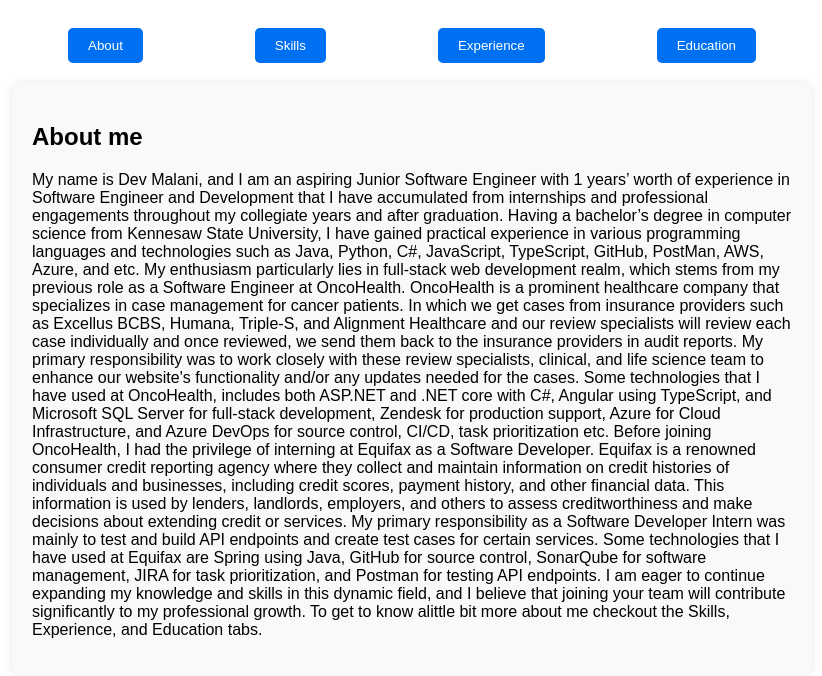
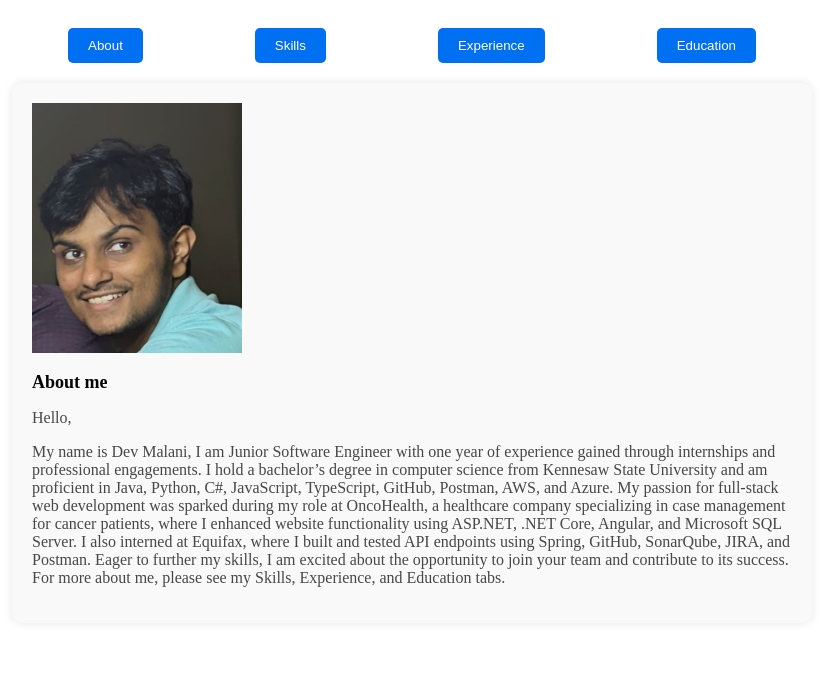
Before and after one commit to dmalani256/portfolio_dev_malani, a Next.js app: page / in a window 1280 px wide. Shown: the top 676 px of the page, without its empty margins (228-1050 px from the left). Built offline with nearby package versions, Linux system fonts and the light colour scheme.

Commit message:
New changes for styling purposes

```diff
--- /dev/null
+++ b/app/About.js
@@ -0,0 +1,27 @@
+import style from "./home.module.css";
+import Image from "next/image";
+import about_img from "./snipping.jpg";
+const About = () => (
+  <div>
+    <Image src={about_img} alt="About me image" width={210} height={250} />
+    <h2 className={style.h2}>About me</h2>
+    <p className={style.p}>Hello, </p>
+    <p className={style.p}>
+      My name is Dev Malani, I am Junior Software Engineer with one year
+      of experience gained through internships and professional engagements. I
+      hold a bachelor’s degree in computer science from Kennesaw State
+      University and am proficient in Java, Python, C#, JavaScript, TypeScript,
+      GitHub, Postman, AWS, and Azure. My passion for full-stack web development
+      was sparked during my role at OncoHealth, a healthcare company
+      specializing in case management for cancer patients, where I enhanced
+      website functionality using ASP.NET, .NET Core, Angular, and Microsoft SQL
+      Server. I also interned at Equifax, where I built and tested API endpoints
+      using Spring, GitHub, SonarQube, JIRA, and Postman. Eager to further my
+      skills, I am excited about the opportunity to join your team and
+      contribute to its success. For more about me, please see my Skills,
+      Experience, and Education tabs.
+    </p>
+  </div>
+);
+
+export default About;
--- a/app/components/Experience.js
+++ b/app/Experience.js
@@ -1,38 +1,39 @@
+import style from "./home.module.css";
 const Experience = () => (
     <div>
-      <h2>Work Experience</h2>
-      <div class="experience">
-        <h3>Experience 1</h3>
-        <p class="company">Company: OncoHealth</p>
-        <p>Location: Atlanta, GA</p>
-        <p>Position: Software Engineer</p>
-        <p>Duration: August 2023 - December 2023</p>
-        <p>Description/responsibilities: </p>
-        <ul>
-          <li>
+      <h2 className={style.h2}>Work Experience</h2>
+      <div class="experience" className={style.div}>
+        <h3 className={style.h3}>Experience 1</h3>
+        <p class="company" className={style.p}>Company: OncoHealth</p>
+        <p className={style.p}>Location: Atlanta, GA</p>
+        <p className={style.p}>Position: Software Engineer</p>
+        <p className={style.p}>Duration: August 2023 - December 2023</p>
+        <p className={style.p}>Description/responsibilities: </p>
+        <ul className={style.ul}>
+          <li className={style.li}>
             Collaborated with a team of developers to ensure compliance with client
             specifications throughout the application's development,
             customization, and debugging phases.
           </li>
-          <li>
+          <li className={style.li}>
             Established a systematic approach to coding, testing, and deployment
             via Azure Pipelines across diverse environments, enabling developers
             to validate their modifications effectively.
           </li>
-          <li>
+          <li className={style.li}>
             Utilized MSSQL to develop and adapt SQL tables, meeting both client
             and engineering requirements seamlessly.
           </li>
-          <li>
+          <li className={style.li}>
             Collaborated with the DevOps team to rectify defects in specific
             environments using app insights, leveraging live metric functionality
             to identify failed requests and exceptions promptly.
           </li>
-          <li>
+          <li className={style.li}>
             Partnered with the QA Analyst to perform penetration testing on
             critical features and address any vulnerabilities detected.
           </li>
-          <li>
+          <li className={style.li}>
             Deployed a new C# function using Azure Functions to empower
             clinicians/case review specialists to manage drugs, including editing,
             deleting, and creating entries.
@@ -40,77 +41,77 @@
         </ul>
       </div>
       <br></br>
-      <div class="experience">
-        <h3>Experience 2</h3>
-        <p class="company">Company: OncoHealth</p>
-        <p>Location: Atlanta, GA</p>
-        <p>Position: Software Engineer Intern</p>
-        <p>Duration: April 2023 - July 2023</p>
-        <p>Description/responsibilities: </p>
-        <ul>
-          <li>
+      <div class="experience" className={style.div}>
+        <h3 className={style.h3}>Experience 2</h3>
+        <p class="company" className={style.p}>Company: OncoHealth</p>
+        <p className={style.p}>Location: Atlanta, GA</p>
+        <p className={style.p}>Position: Software Engineer Intern</p>
+        <p className={style.p}>Duration: April 2023 - July 2023</p>
+        <p className={style.p}>Description/responsibilities: </p>
+        <ul className={style.ul}>
+          <li className={style.li}>
             Effectively managed task prioritization using Azure DevOps work
             boards, prioritizing the swift resolution of system abnormalities
             throughout the sprint.
           </li>
-          <li>
+          <li className={style.li}>
             Collaborated with the production support team to implement necessary
             changes within the Management System.
           </li>
-          <li>
+          <li className={style.li}>
             Developed SQL Scripts to address essential issues in the Management
             System, resulting in a 40% reduction in reported production issues
             from internal clients.
           </li>
-          <li>
+          <li className={style.li}>
             Engaged in Full Stack development, employing .NET with C# and Angular
             to construct, customize, and troubleshoot in the Administration
             Portal.
           </li>
-          <li>
+          <li className={style.li}>
             Coordinated comprehensive production reviews to ensure seamless
             functionality of every feature prior to deployment.
           </li>
-          <li>
+          <li className={style.li}>
             Utilized Agile Methodology to drive efficient project execution and
             foster collaborative teamwork.
           </li>
         </ul>
       </div>
       <br></br>
-      <div class="experience">
-        <h3>Experience 3</h3>
-        <p class="company">Company: Equifax</p>
-        <p>Location: Alpharetta, GA</p>
-        <p>Position: Software Developer Intern</p>
-        <p>Duration: February 2021 - August 2021</p>
-        <p>Description/responsibilities: </p>
-        <ul>
-          <li>
+      <div class="experience" className={style.div}>
+        <h3 className={style.h3}>Experience 3</h3>
+        <p class="company" className={style.p}>Company: Equifax</p>
+        <p className={style.p}>Location: Alpharetta, GA</p>
+        <p className={style.p}>Position: Software Developer Intern</p>
+        <p className={style.p}>Duration: February 2021 - August 2021</p>
+        <p className={style.p}>Description/responsibilities: </p>
+        <ul className={style.ul}>
+          <li className={style.li}>
             Employed Spring Boot to develop, validate, and maintain the backend
             framework of the product.
           </li>
-          <li>
+          <li className={style.li}>
             Oversaw task prioritization using JIRA for the purpose of emphasizing
             critical system defects.
           </li>
-          <li>
+          <li className={style.li}>
             Utilized the SonarQube platform for identifying and promptly remedying
             any vulnerabilities and bugs within the application.
           </li>
-          <li>
+          <li className={style.li}>
             Enhanced line coverage for various services within the product through
             formulation of unit test by employing JUnit 5 test cases.
           </li>
-          <li>
+          <li className={style.li}>
             Designed RESTful APIs to facilitate seamless operations for creating,
             updating, reading, and deleting entities within the product ecosystem.
           </li>
-          <li>
+          <li className={style.li}>
             Conducted comprehensive testing of RESTful APIs utilizing the Postman
             platform to verify the accurate execution of each endpoint.
           </li>
-          <li>
+          <li className={style.li}>
             Implemented Agile Methodology with the Scrum framework, to drive
             project success and team collaboration.
           </li>
--- a/app/components/About.js
+++ /dev/null
@@ -1,44 +0,0 @@
-const About = () => (
-    <div>
-      <h2>About me</h2>
-      <p>
-        My name is Dev Malani, and I am an aspiring Junior Software Engineer with 1 years’
-        worth of experience in Software Engineer and Development that I have accumulated
-        from internships and professional engagements throughout my collegiate
-        years and after graduation. Having a bachelor’s degree in computer science
-        from Kennesaw State University, I have gained practical experience in
-        various programming languages and technologies such as Java, Python, C#,
-        JavaScript, TypeScript, GitHub, PostMan, AWS, Azure, and etc. My enthusiasm
-        particularly lies in full-stack web development realm, which stems from my previous
-        role as a Software Engineer at OncoHealth. OncoHealth is a prominent healthcare company that
-        specializes in case management for cancer patients. In which we get cases
-        from insurance providers such as Excellus BCBS, Humana, Triple-S,
-        and Alignment Healthcare and our review specialists will review each
-        case individually and once reviewed, we send them back to the insurance
-        providers in audit reports. My primary responsibility was to work closely
-        with these review specialists, clinical, and life science team to enhance
-        our website's functionality and/or any updates needed for the cases. Some
-        technologies that I have used at OncoHealth, includes both ASP.NET and
-        .NET core with C#, Angular using TypeScript, and Microsoft SQL Server for
-        full-stack development, Zendesk for production support, Azure for Cloud
-        Infrastructure, and Azure DevOps for source control, CI/CD, task
-        prioritization etc. Before joining OncoHealth, I had the privilege of
-        interning at Equifax as a Software Developer. Equifax is a renowned consumer credit
-        reporting agency where they collect and maintain information on credit histories of individuals and
-        businesses, including credit scores, payment history, and other financial
-        data. This information is used by lenders, landlords, employers, and
-        others to assess creditworthiness and make decisions about extending
-        credit or services. My primary responsibility as a Software Developer
-        Intern was mainly to test and build API endpoints and create test cases
-        for certain services. Some technologies that I have used at Equifax are
-        Spring using Java, GitHub for source control, SonarQube for software
-        management, JIRA for task prioritization, and Postman for testing API
-        endpoints. I am eager to continue expanding my knowledge and skills in
-        this dynamic field, and I believe that joining your team will contribute
-        significantly to my professional growth. To get to know alittle bit more about me
-        checkout the Skills, Experience, and Education tabs.
-      </p>
-    </div>
-  );
-
-  export default About;
--- a/app/components/Education.js
+++ /dev/null
@@ -1,11 +0,0 @@
-const Education = () =>(
-    <div>
-      <h2>Education</h2>
-        <p>School: Kennesaw State University</p>
-        <p>Location: Kennesaw, GA</p>
-        <p>Degree: Bachelor of Science in Computer Science	</p>
-        <p>Duration: August 2019 - May 2023</p>
-        <p>GPA: 3.5</p>
-    </div>
-);
-export default Education;
--- a/app/home.module.css
+++ b/app/home.module.css
@@ -33,19 +33,28 @@
   }
 
   .h2 {
-    color: #333;
+    color: #050505;
     font-size: large;
+    font-family: 'Times New Roman', Times, serif;
+  }
+  .p {
+    color: #474747;
+    font-size: medium;
+    font-family: 'Times New Roman', Times, serif;
   }
 
   .ul {
     list-style-type: none;
     padding: 0;
+    color: #000000;
   }
 
   .li {
     margin: 10px 0;
     padding-left: 1em;
     text-indent: -1em;
+    color: #474747;
+
   }
 
   .li::before {
--- a/app/page.module.css
+++ b/app/page.module.css
@@ -1,3 +1,4 @@
+
 .main {
   display: flex;
   flex-direction: column;
```
Also changed, not shown: app/Education.js (added, +12 -0 lines), app/Skill.js (added, +15 -0 lines), app/components/Skill.js (deleted, +0 -14 lines), app/page.js (+4 -4 lines), app/snipping.jpg (added).
